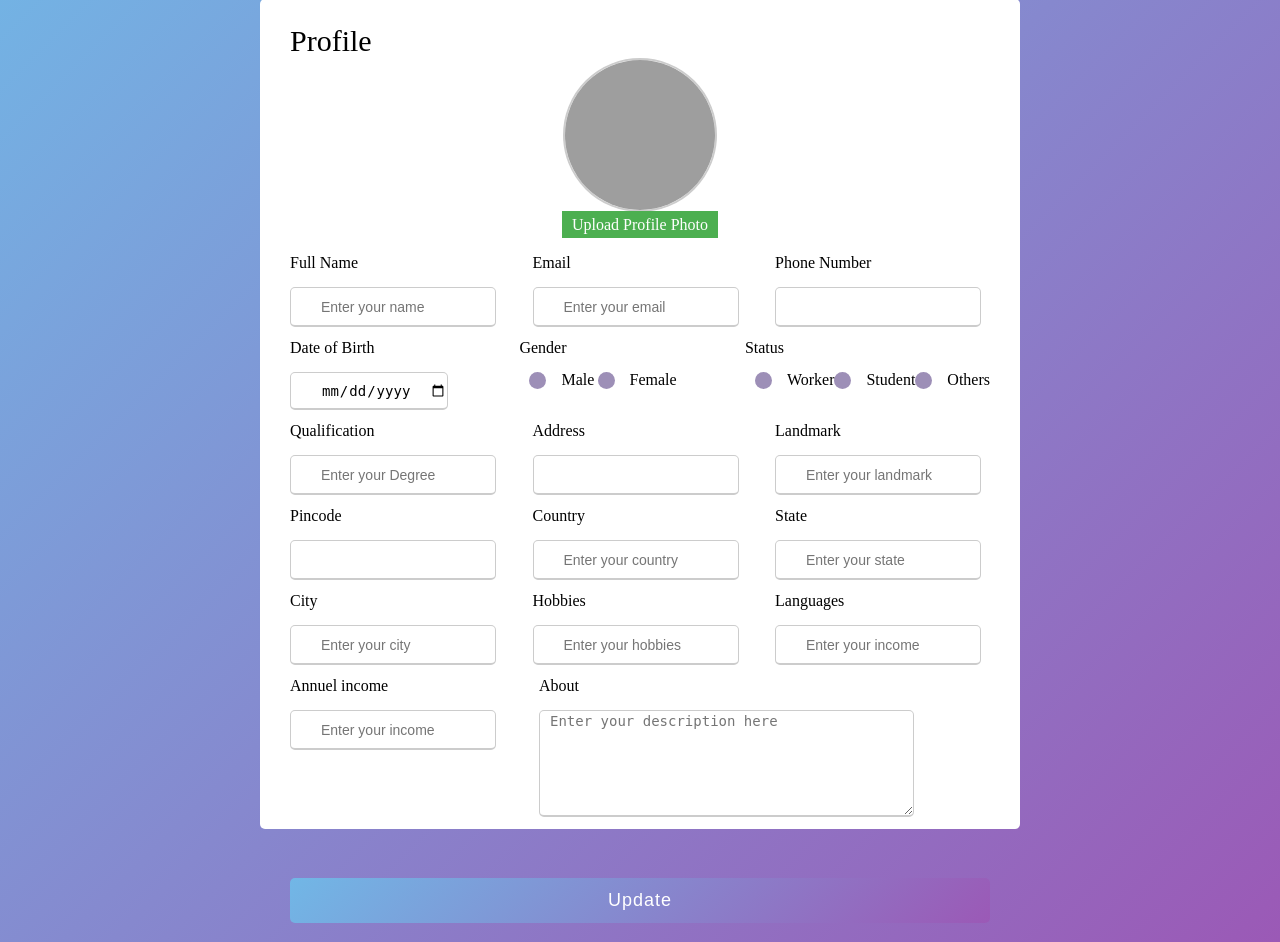
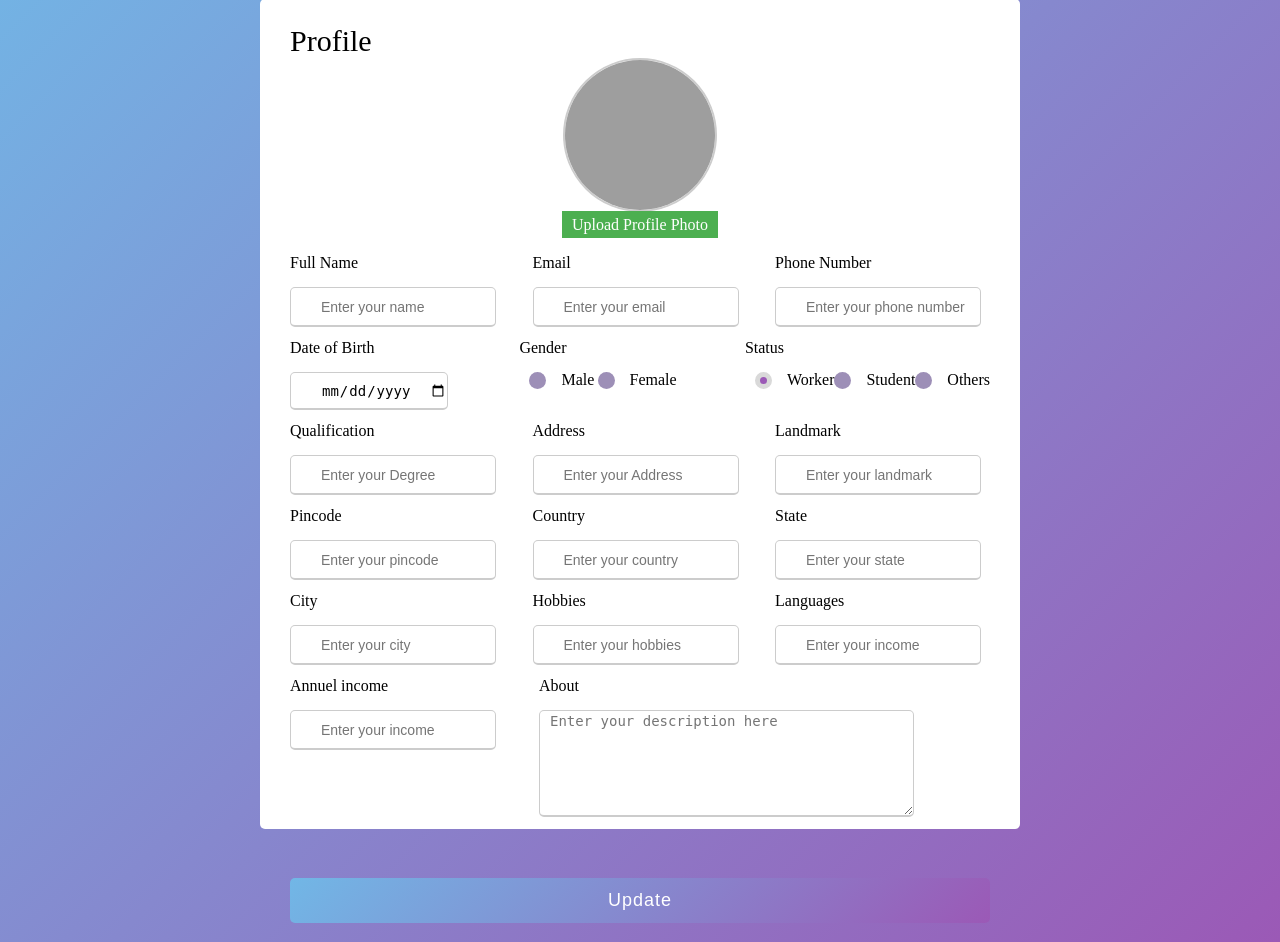
Before and after one commit to nassonline01/Vacationjob, a Django app: page /userprofile/ in a window 1280 px wide, after a click on "Worker". Shown: the part 114-1056 px from the top of the page. Run offline with Django 5.2, Linux system fonts and the light colour scheme; parts of the project's set-up code (start-up, migrations or seed data) failed here and were passed over; grey boxes are pictures that could not be loaded.

Commit message:
changes in gitignore ,user.html

```diff
--- a/Vacationjob/nass/models.py
+++ b/Vacationjob/nass/models.py
@@ -6,8 +6,8 @@ class Register(models.Model):
     user = models.OneToOneField(User,on_delete=models.CASCADE)
     first_name=models.CharField(max_length=15,default="user")
     email=models.EmailField(max_length=30,default='abc@gmail.com')
-    phonenumber=models.BigIntegerField(default=1123)
-    birth_date =models.DateField()
+    phone=models.BigIntegerField(default=1123)
+    birth_date =models.DateField(null=True)
     gender_choice =[('male','Male'),('female','Female'),('other','Other')]
     gender = models.CharField(max_length=10,choices=gender_choice,default='other')
     qualification = models.CharField(max_length=50,default='Not Specified')
@@ -17,7 +17,7 @@ class Register(models.Model):
     city = models.CharField(max_length=50,default='Not Specified')
     state = models.CharField(max_length=50,default='Not Specified')
     country = models.CharField(max_length=50,default='Not Specified')
-    hobbies = models.CharField(max_length=50,default='Not Specified')
+    hobby = models.CharField(max_length=50,default='Not Specified')
     annual_income = models.IntegerField(default='100000')
     languages = models.CharField(max_length=100,default='Not Specified')
     about = models.CharField(max_length=200,default='Not Specified')
--- a/Vacationjob/nass/templates/Profile.html
+++ b/Vacationjob/nass/templates/Profile.html
@@ -139,6 +139,12 @@
             border-color: #d9d9d9;
             background: #9b59b6;
         }
+        #dot-3:checked ~ .category label .one,
+        #dot-4:checked ~ .category label .two,
+        #dot-5:checked ~ .category label .three{
+            border-color: #d9d9d9;
+            background: #9b59b6;
+        }
         form input[type="radio"]{
          display: none;
         }
@@ -178,6 +184,7 @@
         </div>
 
              <form id="registration-form" action="" method="POST">
+                {% csrf_token %}
                 <div class="user-details">
                     <div class="input-box">
                         <span class="details">Full Name</span>
@@ -190,7 +197,7 @@
 
                     <div class="input-box">
                         <span class="details">Phone Number</span>
-                        <input type="text" name="phone"Enter your phone number" required>
+                        <input type="text" name="phone" placeholder="Enter your phone number" required>
                     </div>
                     <div class="input-box">
                         <span class="details">Date of Birth</span>
@@ -211,10 +218,11 @@
                             </label>
                         </div>
                     </div>
-                       <!-- Marital Status Section (New Field) -->
+                       <!--  Status Section (New Field) -->
                        <div class="gender-details">
-                    <input type="radio" name="marital_status" id="dot-3" value="single" required>
-                    <input type="radio" name="marital_status" id="dot-4" value="married" required>
+                        <input type="radio" name="status" id="dot-3" value="worker" required>
+                        <input type="radio" name="status" id="dot-4" value="student" required>
+                        <input type="radio" name="status" id="dot-5" value="other" required>
                         <span class="gender-title">Status</span>
                         <div class="category">
                             <label for="dot-3">
@@ -232,13 +240,14 @@
                         </div>
                     </div>
 
+
                     <div class="input-box">
                         <span class="details">Qualification</span>
                         <input type="text" name="qualification" placeholder="Enter your Degree" required>
                     </div>
                     <div class="input-box">
                         <span class="details">Address</span>
-                        <input type="text" name="address"Enter your Address" required>
+                        <input type="text" name="address"  placeholder="Enter your Address" required>
                     </div>
                     <div class="input-box">
                         <span class="details">Landmark</span>
@@ -246,7 +255,7 @@
                     </div>
                     <div class="input-box">
                         <span class="details">Pincode</span>
-                        <input type="number" name="pin"Enter your pincode" required>
+                        <input type="number" name="pin" placeholder="Enter your pincode" required>
                     </div>
 
                     <div class="input-box">
--- a/Vacationjob/nass/views.py
+++ b/Vacationjob/nass/views.py
@@ -1,4 +1,4 @@
-from django.shortcuts import render,redirect
+from django.shortcuts import render,redirect , HttpResponse
 from django.views.decorators.cache import never_cache
 from django.contrib.auth import authenticate, login
 from django.contrib.auth.models import User
@@ -141,4 +141,11 @@ def profile_view(request):
         n = request.POST('annual')
         o = request.POST('about')
         p = request.POST('status')
+        profile = Register.objects.create(
+            first_name = a , email = b , phone = c , birth_date = d , gender = e , qualification = f ,
+            address = g , landmark = h , country = i ,state = j ,city = k , hobby = l , languages = m ,
+            annual_income = n , about = o , status = p
+        )
+        profile.save()
+        return HttpResponse("<script>window.alert('Congrats...! your Profile has been Updated');window.href.location('/user/');</script>")
     return render(request, 'Profile.html')
```
Also changed, not shown: Vacationjob/db.sqlite3, Vacationjob/nass/migrations/0008_alter_register_birth_date.py, Vacationjob/nass/migrations/0009_rename_hobbies_register_hobby_and_more.py (added), Vacationjob/nass/migrations/0010_alter_register_birth_date.py (added), Vacationjob/nass/migrations/0011_alter_register_birth_date.py (added), Vacationjob/nass/migrations/0012_alter_register_birth_date.py (added), 1 other file. Lines whose indentation alone changed are shown as unchanged.
